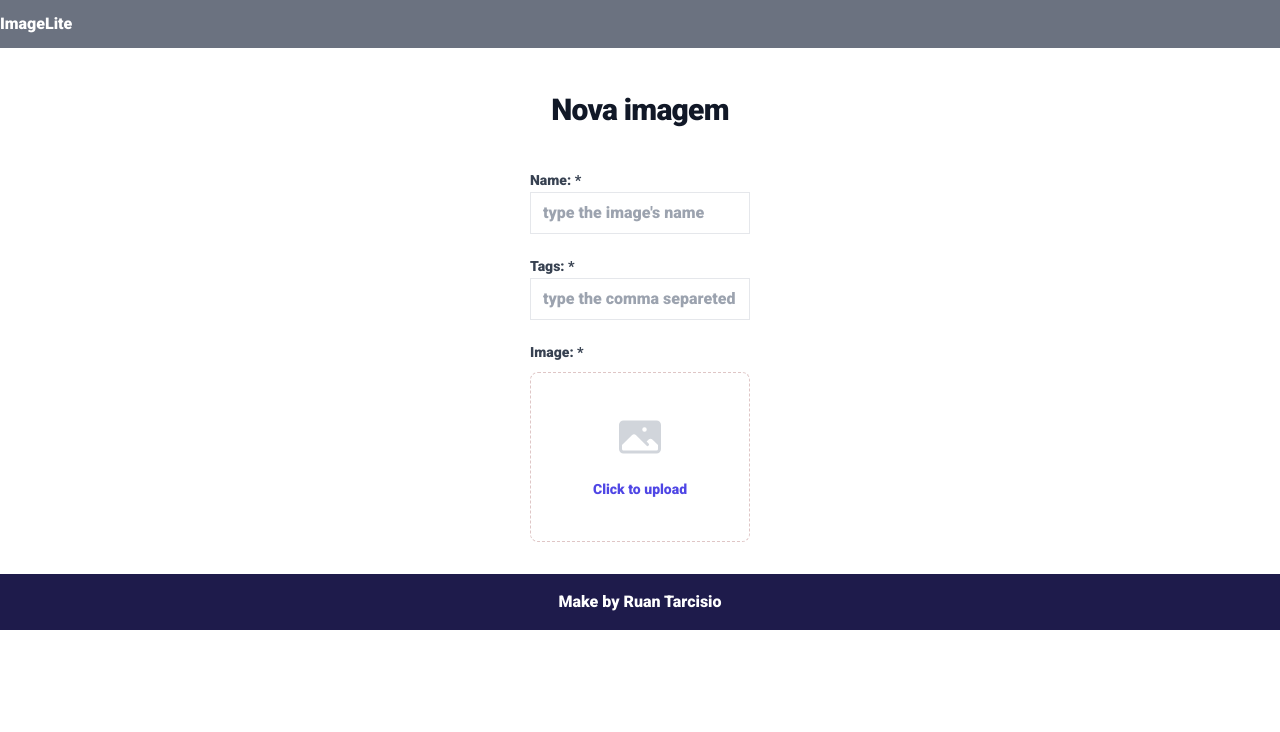
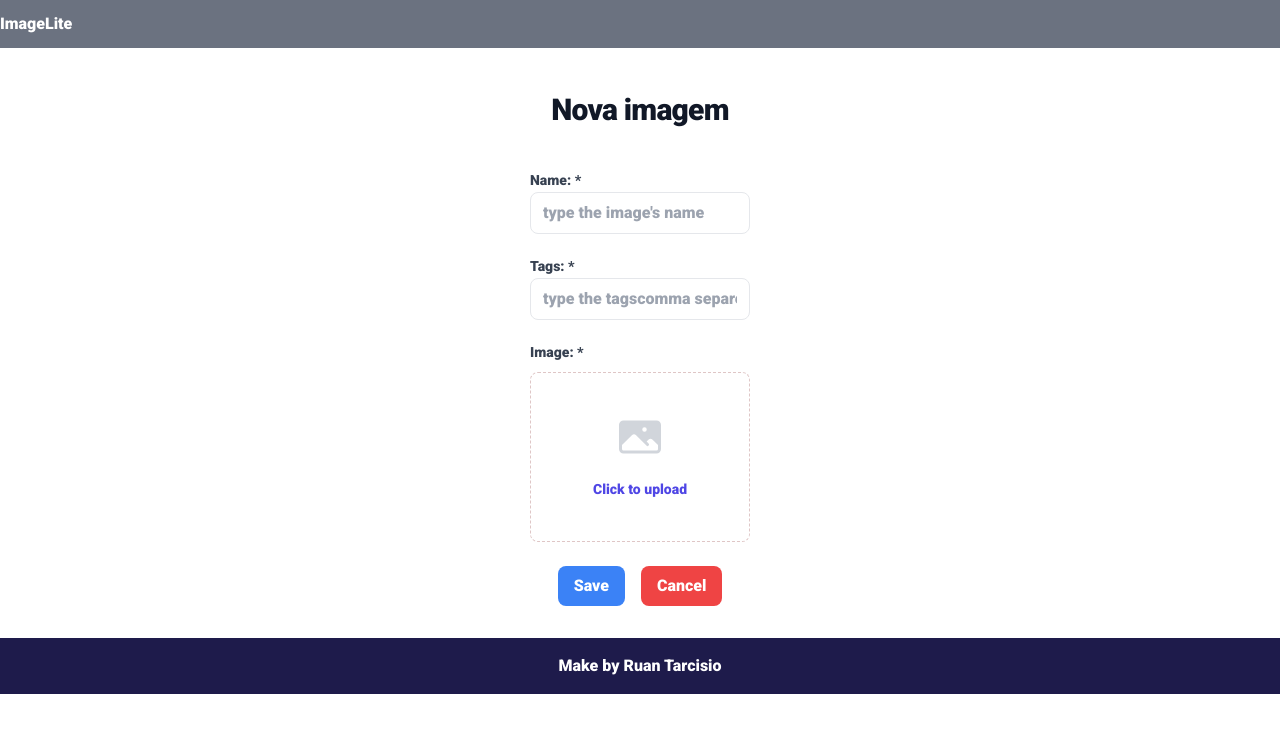
Before and after one commit to RuanTarcisio/imageLiteApiFront, a Next.js app: page /formulario in a window 1280 px wide. Shown: the top 732 px of the page. Built offline with nearby package versions, Linux system fonts and the light colour scheme.

Commit message:
start formScheme validation

```diff
--- a/package.json
+++ b/package.json
@@ -13,11 +13,13 @@
     "@types/react": "18.2.45",
     "@types/react-dom": "18.2.18",
     "autoprefixer": "10.4.16",
+    "formik": "^2.4.5",
     "next": "14.0.4",
     "postcss": "8.4.32",
     "react": "18.2.0",
     "react-dom": "18.2.0",
     "tailwindcss": "3.4.0",
-    "typescript": "5.3.3"
+    "typescript": "5.3.3",
+    "yup": "^1.2.0"
   }
 }
--- a/src/app/formulario/page.tsx
+++ b/src/app/formulario/page.tsx
@@ -1,37 +1,113 @@
-import { Template, InputText } from "@/components"
+'use client'
+
+import { Template, InputText, Button, RenderIf } from "@/components"
+import { useFormik } from "formik"
+import Link from "next/link"
+import { useState } from "react";
+import { useImageService } from '../resource/images/image.service';
+
+interface FormProps{
+    name: string;
+    tags: string;
+    file: any;
+}
+
+const formScheme: FormProps = {name: '', tags: '', file: ''}
 
 export default function FormularioPage(){
+
+    const [imagePreview, setImagePreview] = useState<string>();
+    const [loading, setLoading] = useState<boolean>(false);
+    const service = useImageService();
+
+
+    const formik = useFormik<FormProps>({
+        initialValues: formScheme,
+        onSubmit: handleSubmit
+    })
+
+    async function handleSubmit(dados: FormProps){
+        setLoading(false)
+
+        const formData = new FormData();
+        formData.append("file", dados.file);
+        formData.append("name", dados.name);
+        formData.append("tags", dados.tags);
+
+
+        await service.salvar(formData)
+
+        formik.resetForm();
+        setImagePreview('')
+
+    }
+
+    function onFileUpload(event: React.ChangeEvent<HTMLInputElement>){
+
+        if(event.target.files){
+            const file = event.target.files[0]
+            formik.setFieldValue("file", file)
+            const imageURL = URL.createObjectURL(file)
+            setImagePreview(imageURL)
+
+
+        }
+    }
+
     return(
         <Template>
             <section className="flex flex-col items-center justify-center my-5">
                 <h5 className=" mt-3 mb-10 text-3xl font-extrabold tracking-tight text-gray-900">Nova imagem</h5>
-                <form>
+                <form onSubmit={formik.handleSubmit}>
                     <div className='grid grid-cols-1'>
                         <label className='block text-sm font-medium leading-6 text-gray-700'>Name: *</label>
-                        <InputText placeholder="type the image's name" />
+                        <InputText  id= "name"
+                                    onChange={formik.handleChange}
+                                    value={formik.values.name}
+                                    placeholder="type the image's name" />
                     </div>
 
                     <div className='mt-5 grid grid-cols-1'>
                         <label className='block text-sm font-medium leading-6 text-gray-700'>Tags: *</label>
-                        <InputText placeholder="type the comma separeted" />
+                        <InputText  id= "tags"
+                                    onChange={formik.handleChange}
+                                    value={formik.values.tags}
+                                    placeholder="type the tagscomma separeted" />
                     </div>
 
                     <div className='mt-5 grid grid-cols-1'>
                         <label className='block text-sm font-medium leading-6 text-gray-700'>Image: *</label>
                         <div className=" mt-2 flex justify-center rounded-lg border border-dashed border-red-900/25 px-5 py-10">
                             <div className="text-center">
-                                <svg className="mx-auto h-12 w-12 text-gray-300" viewBox="0 0 24 24" fill="currentColor" aria-hidden="true">
-                                    <path fillRule="evenodd" d="M1.5 6a2.25 2.25 0 012.25-2.25h16.5A2.25 2.25 0 0122.5 6v12a2.25 2.25 0 01-2.25 2.25H3.75A2.25 2.25 0 011.5 18V6zM3 16.06V18c0 .414.336.75.75.75h16.5A.75.75 0 0021 18v-1.94l-2.69-2.689a1.5 1.5 0 00-2.12 0l-.88.879.97.97a.75.75 0 11-1.06 1.06l-5.16-5.159a1.5 1.5 0 00-2.12 0L3 16.061zm10.125-7.81a1.125 1.125 0 112.25 0 1.125 1.125 0 01-2.25 0z" clipRule="evenodd" />
-                                </svg>
+
+                                <RenderIf condition={!imagePreview}>
+                                    <svg className="mx-auto h-12 w-12 text-gray-300" viewBox="0 0 24 24" fill="currentColor" aria-hidden="true">
+                                        <path fillRule="evenodd" d="M1.5 6a2.25 2.25 0 012.25-2.25h16.5A2.25 2.25 0 0122.5 6v12a2.25 2.25 0 01-2.25 2.25H3.75A2.25 2.25 0 011.5 18V6zM3 16.06V18c0 .414.336.75.75.75h16.5A.75.75 0 0021 18v-1.94l-2.69-2.689a1.5 1.5 0 00-2.12 0l-.88.879.97.97a.75.75 0 11-1.06 1.06l-5.16-5.159a1.5 1.5 0 00-2.12 0L3 16.061zm10.125-7.81a1.125 1.125 0 112.25 0 1.125 1.125 0 01-2.25 0z" clipRule="evenodd" />
+                                    </svg>
+                                </RenderIf>
 
                                 <div className="mt-4 flex flex text-sm leading-6 text-gray-600">
                                     <label className="relative cursor-pointer rounded-md bg-white font-semibold text-indigo-600">
-                                        <span>Click to upload</span>
-                                        <input type="file" className="sr-only" />
+                                        <RenderIf condition={!imagePreview}>
+                                            <span>Click to upload</span>
+                                        </RenderIf>
+
+                                        <RenderIf condition={!!imagePreview}>
+                                            <img src={imagePreview} width={250} className="rounded-md" />
+                                        </RenderIf>
+
+                                        <input onChange={onFileUpload} type="file" className="sr-only" />
                                     </label>
                                 </div>
                             </div>
                         </div>
+                    </div>
+
+                    <div className="mt-6 flex items-center justify-center gap-x-4">
+                        <Button style="bg-blue-500 hover:bg-blue-300" type="submit" label="Save"/>
+                        <Link href="galeria">
+                        <Button style="bg-red-500 hover:bg-red-300" type= "button" label="Cancel"/>
+                        </Link>
                     </div>
                 </form>
             </section>
--- a/src/app/resource/images/image.service.ts
+++ b/src/app/resource/images/image.service.ts
@@ -8,6 +8,15 @@ class ImageService{
         const response = await fetch(url);
         return await response.json();
     }
+
+    async salvar(dados: FormData) : Promise<string>{
+        const response = await fetch(this.baseURL, {
+            method: 'POST',
+            body: dados
+        })
+        return await response.headers.get('location') ?? ''
+    }
+
 }
 
 export const useImageService = () => new ImageService();
--- a/src/components/button/Button.tsx
+++ b/src/components/button/Button.tsx
@@ -2,16 +2,17 @@ import React from "react";
 
 interface ButtonProps {
     style?: string;
-    label?: string
+    label?: string;
     onClick?: (event: any) => void;
+    type?: "submit" | "button" | "reset" | undefined
 }
 
 export const Button: React.FC<ButtonProps> = ({
-    onClick, style, label
-    }  : ButtonProps) => {
-    return(
+    onClick, style, label, type
+} : ButtonProps) => {
+    return (
         <button className={`${style} text-white px-4 py-2 rounded-lg`}
-
+                type={type}
                 onClick={onClick}>
             { label }
         </button>
--- a/src/components/index.ts
+++ b/src/components/index.ts
@@ -1,4 +1,4 @@
 export { Button } from './button'
-export { Template } from './Templates'
+export { Template, RenderIf } from './Templates'
 export { ImageCard } from './ImageCard'
 export { InputText} from './input'
--- a/src/components/input/InputText.tsx
+++ b/src/components/input/InputText.tsx
@@ -1,19 +1,20 @@
 import React from "react";
 
-interface InputTextProps{
+interface InputTextProps {
     style?: string;
     onChange?: (event: React.ChangeEvent<HTMLInputElement>) => void
     placeholder?: string;
+    id?: string;
+    value?: string;
+    type?: string;
 }
 
 export const InputText: React.FC<InputTextProps> = ({
-    style, placeholder, onChange
-}: InputTextProps) => {
+    style, type = "text", ...outrasProps
+} : InputTextProps) => {
     return (
-        <input type="text"
-        onChange={onChange}
-        placeholder={placeholder}
-        className= {`${style} border px-3 py-2 ronded-lg text-gray-900`}/>
+        <input type={type}
+                {...outrasProps}
+                className={`${style} border px-3 py-2 rounded-lg text-gray-900`} />
     )
-
 }
```
Also changed, not shown: 1 other file (tests, documents, lock files or other folders).
